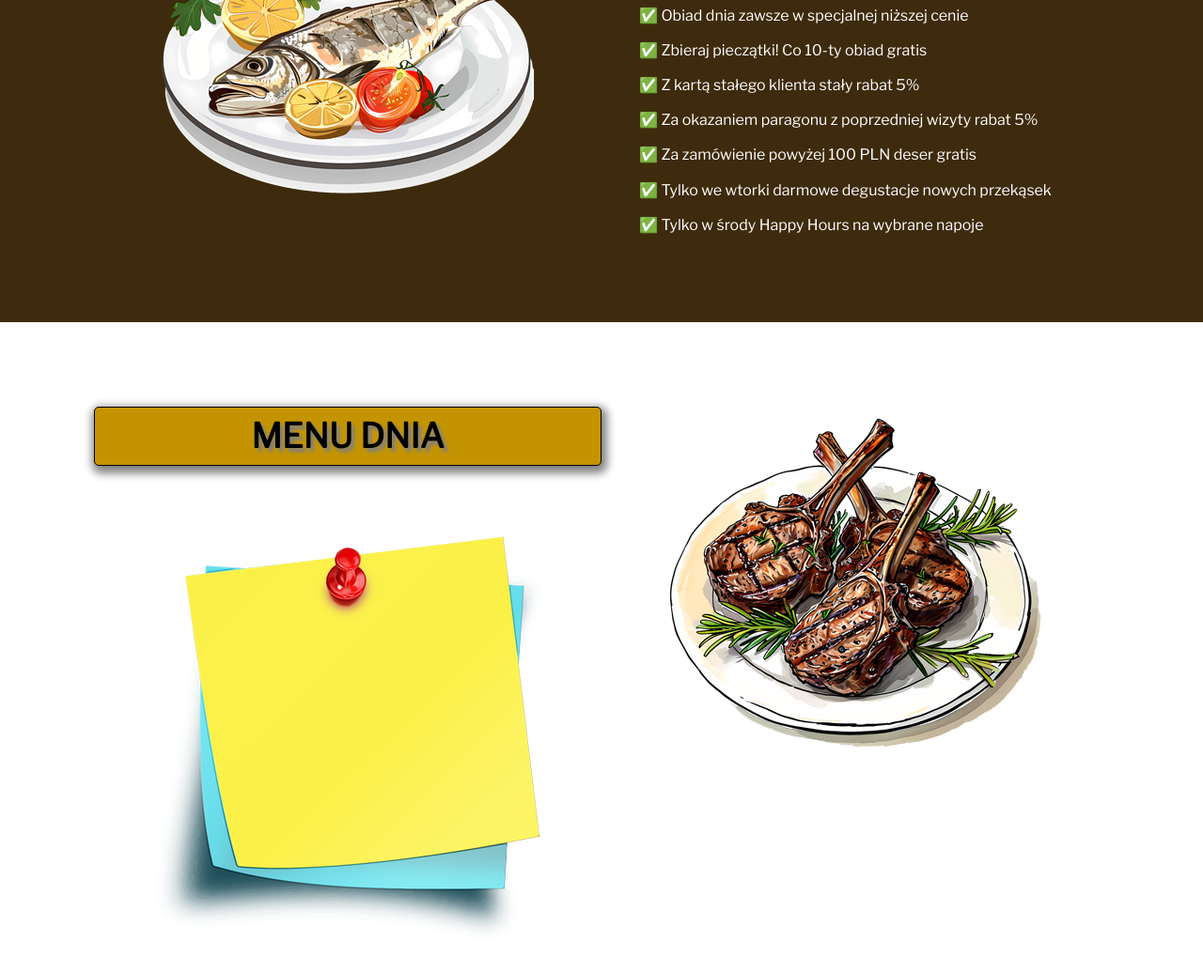
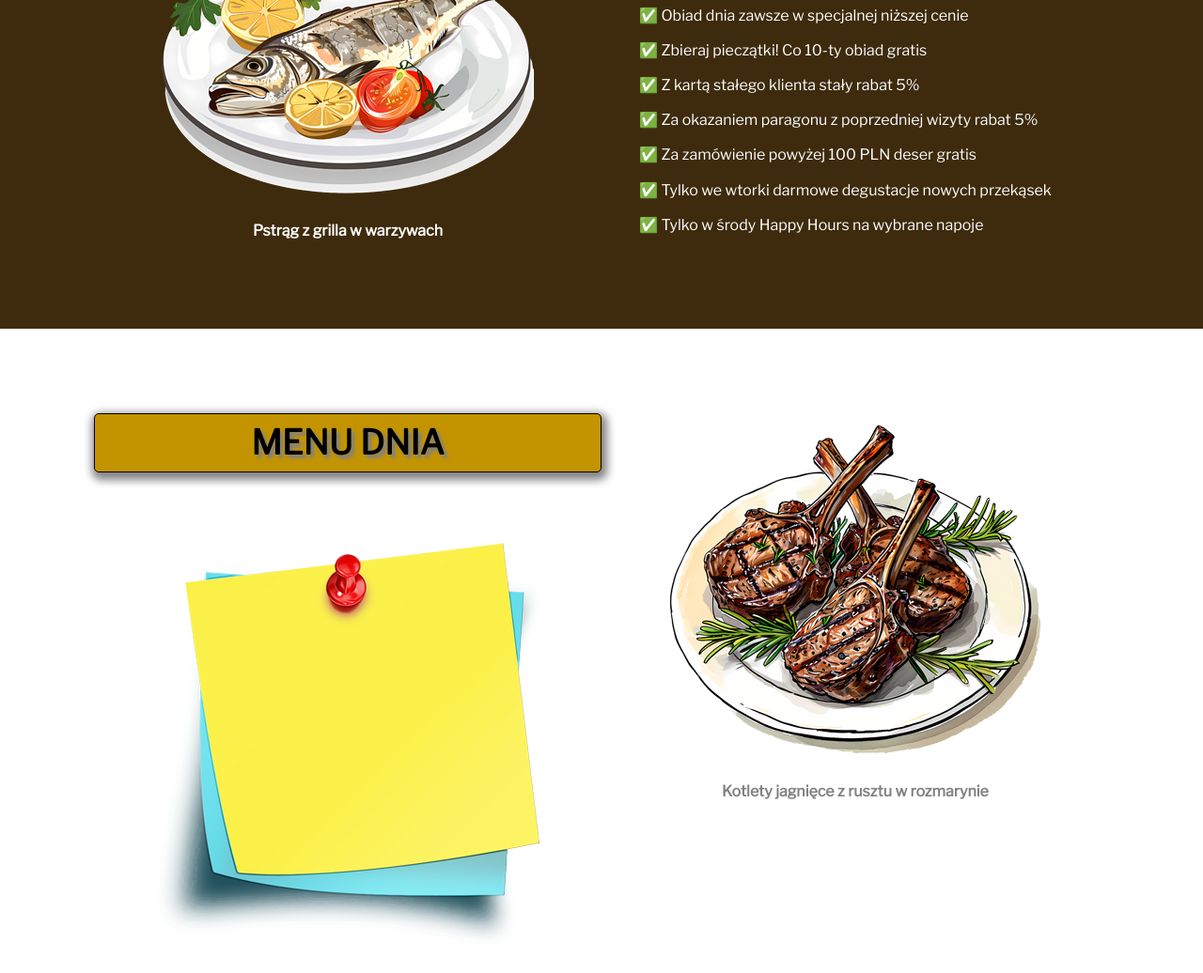
Before and after one commit to imediasystem/Bistro, a plain HTML site: page index.html in a window 1280 px wide. Shown: the part 1832-2868 px from the top of the page at 94% size. Drawn offline with nearby package versions, Linux system fonts and the light colour scheme.

Commit message:
Decor descriptions

```diff
--- a/index.html
+++ b/index.html
@@ -81,6 +81,7 @@
 			<div class="container">
 				<div class="col-half">
 					<img src="img/dekor_1.png" alt="Fish">
+					<p>Pstrąg z grilla w warzywach</p>
 				</div>
 				<div class="col-half">
 					<h2>Nasze promocje</h2>
@@ -108,6 +109,7 @@
 				</div>
 				<div class="col-half">
 					<img src="img/dekor_2.png" alt="Salmon">
+					<p>Kotlety jagnięce z rusztu w rozmarynie</p>
 				</div>
 			</div>
 		</section>
--- a/style.css
+++ b/style.css
@@ -248,6 +248,11 @@ section {
 	text-shadow: 0.1em 0.1em 0.1em black;
 }
 
+.promo p {
+	color: #FFFFFF;
+	font-weight: bold;
+}
+
 .promo ul li {
 	color: #ffffff;
 	text-align: left;
@@ -266,6 +271,11 @@ section {
 
 .menu .col-half {
 	text-align: center;
+}
+
+.menu p {
+	color: gray;
+	font-weight: bold;
 }
 
 /* Sekcja Rezerwacje */
```
